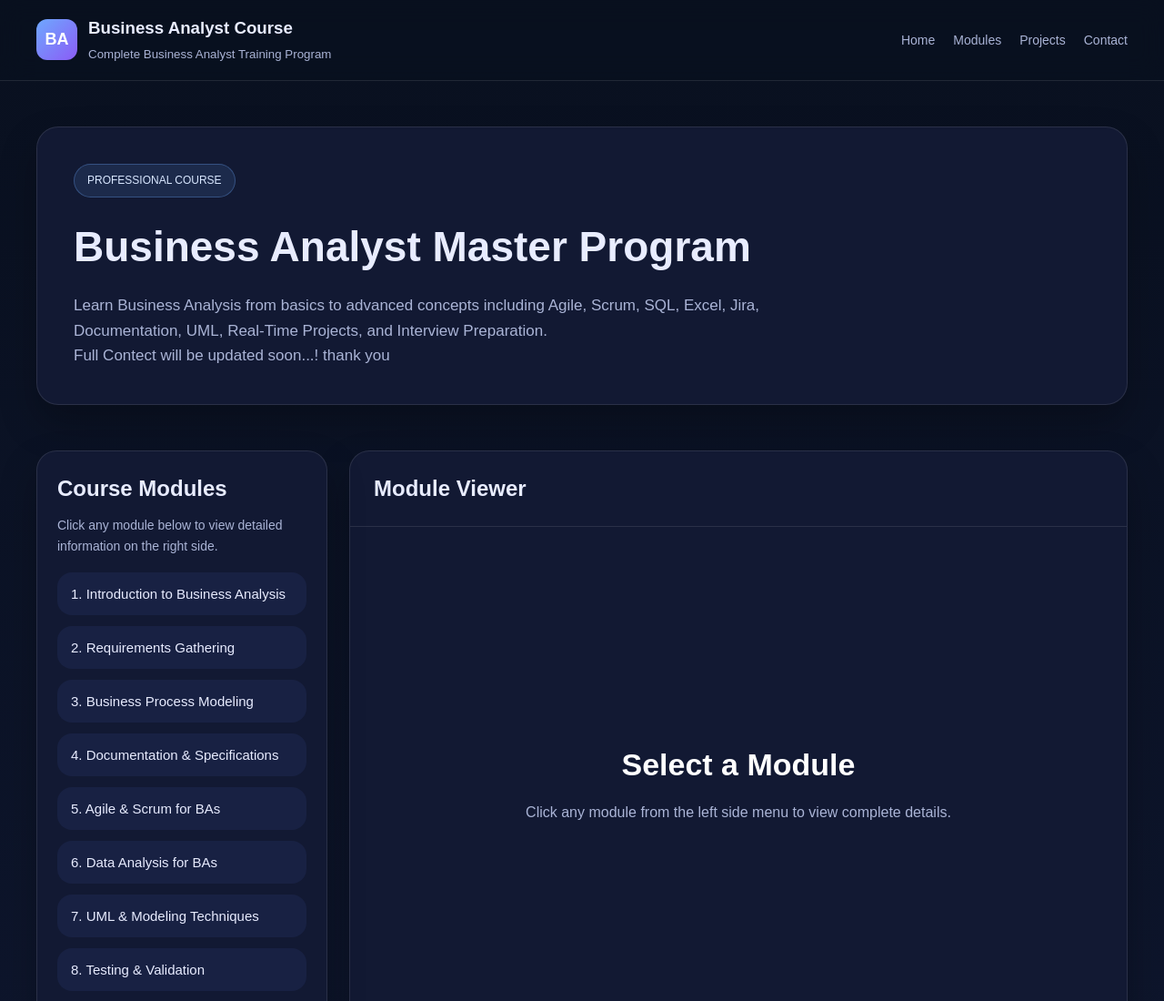
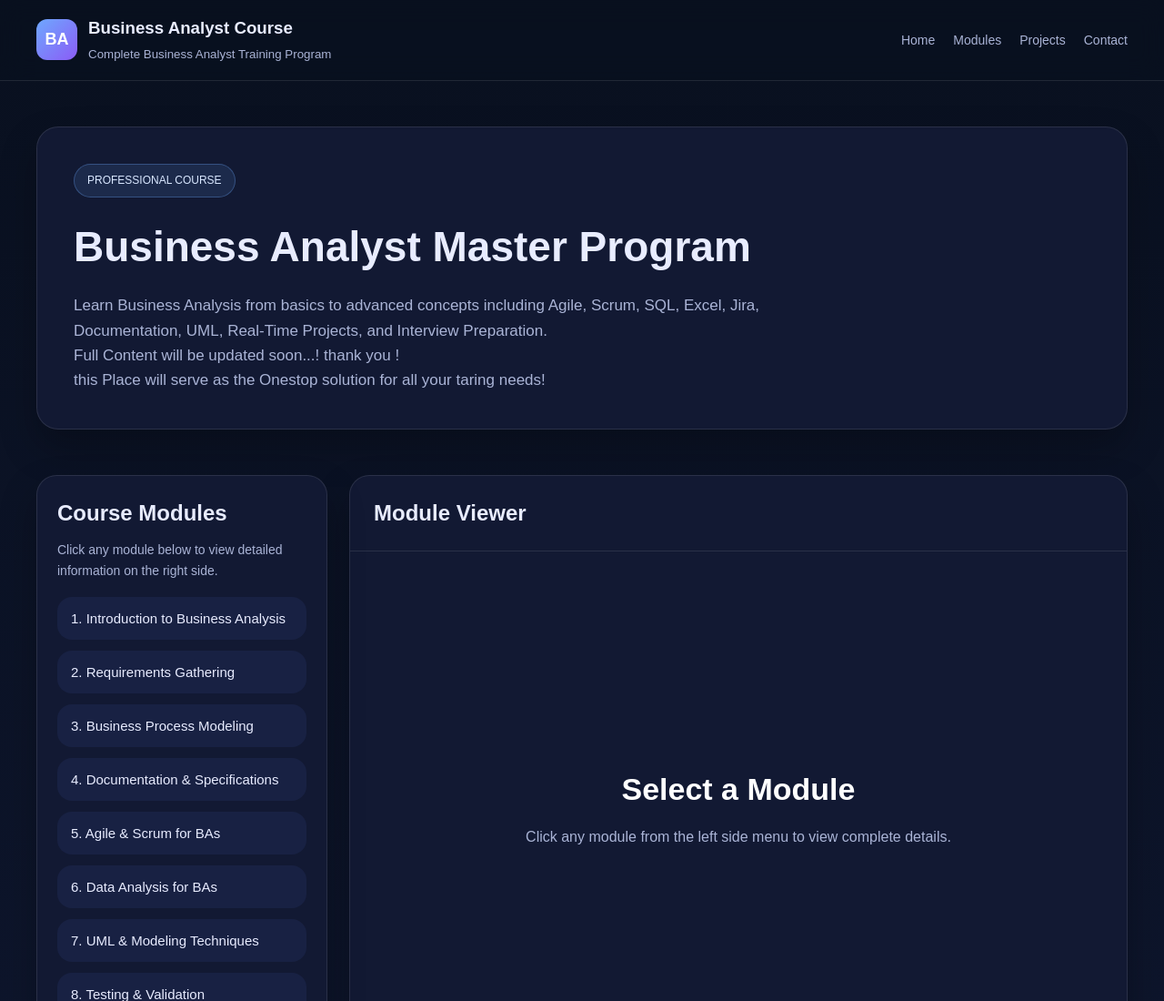
Before and after one commit to chrkumarba-eng/myskillershub, a plain HTML site: page index.html in a window 1280 px wide. Shown: the top 1100 px of the page at 91% size. Drawn offline with Linux system fonts and the light colour scheme.

Commit message:
Update index.html

```diff
--- a/index.html
+++ b/index.html
@@ -305,7 +305,8 @@
         and Interview Preparation.
       </p>
       <p>
-        Full Contect will be updated soon...! thank you
+        Full Content will be updated soon...! thank you ! </br>
+        this Place will serve as the Onestop solution for all your taring needs!
        </p>
     </div>
 
```
